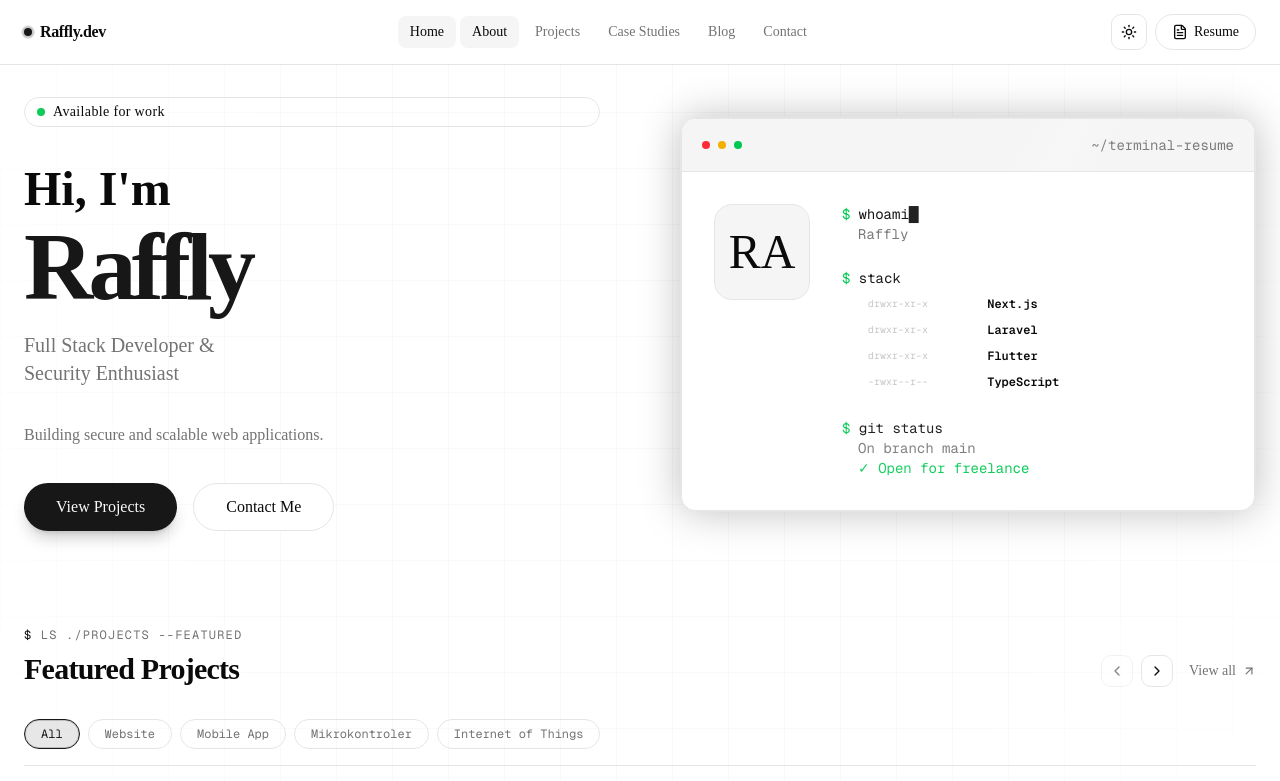
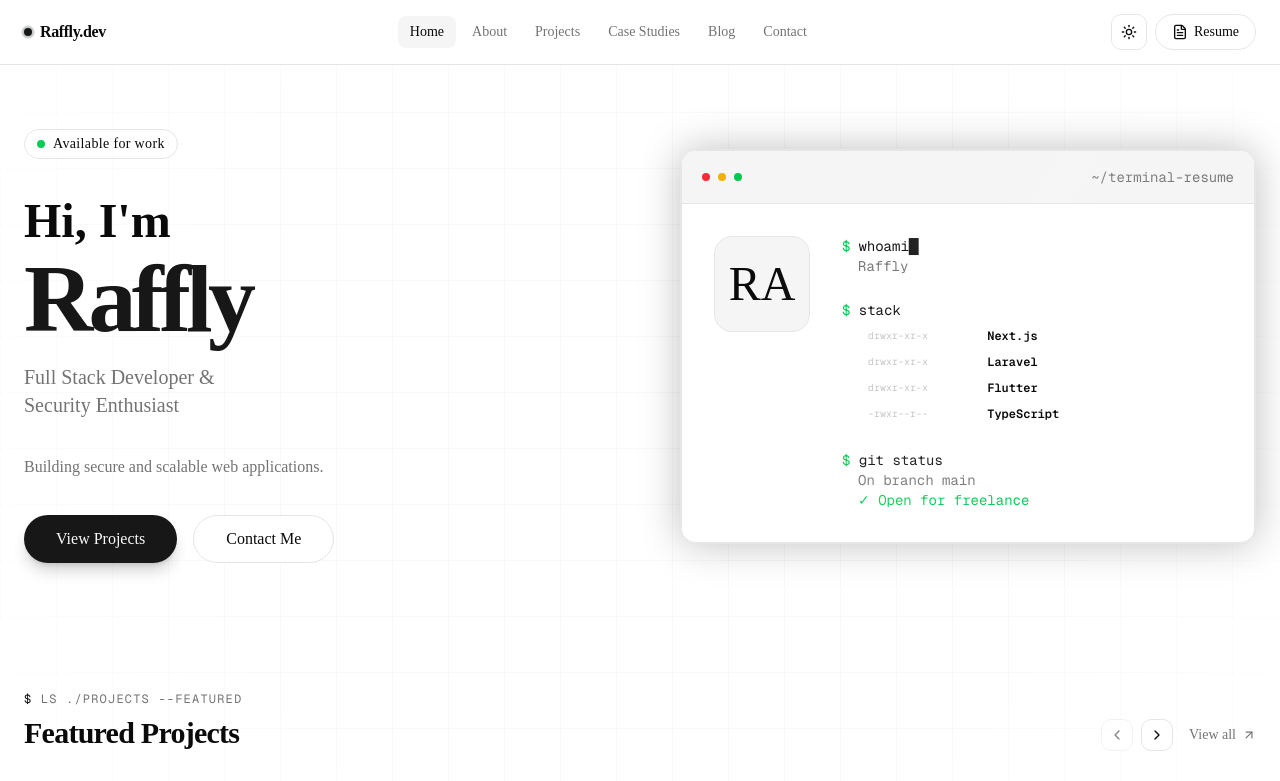
Before and after one commit to raffli0/My-porto, a Next.js app: page / in a window 1280 px wide. Shown: the top 781 px of the page. Built offline with nearby package versions, Linux system fonts and the light colour scheme.

Commit message:
refactor: implement scroll-to-section navigation with improved intersection detection and responsive layout adjustments

```diff
--- a/components/layout/navbar.tsx
+++ b/components/layout/navbar.tsx
@@ -20,7 +20,7 @@ export default function Navbar() {
 
     const [mounted, setMounted] = useState(false);
     const [scrolled, setScrolled] = useState(false);
-    const [activeHash, setActiveHash] = useState("");
+    const [activeSection, setActiveSection] = useState("home");
     const [menuOpen, setMenuOpen] = useState(false);
 
     useEffect(() => { setMounted(true); }, []);
@@ -31,29 +31,105 @@ export default function Navbar() {
         return () => window.removeEventListener("scroll", onScroll);
     }, []);
 
+    // Scroll listener fallback for the top of the page
     useEffect(() => {
-        const hashIds = navItems
-            .filter(i => i.href.startsWith("#"))
-            .map(i => i.href.slice(1));
+        if (pathName !== "/") return;
+        const handleScroll = () => {
+            if (window.scrollY < 50) {
+                setActiveSection("home");
+            }
+        };
+        window.addEventListener("scroll", handleScroll, { passive: true });
+        return () => window.removeEventListener("scroll", handleScroll);
+    }, [pathName]);
 
-        const observers: IntersectionObserver[] = [];
-        hashIds.forEach(id => {
+    // Intersection Observer to detect active sections on the home page
+    useEffect(() => {
+        if (pathName !== "/") return;
+
+        const sections = ["home", "about", "contact"];
+        const observerOptions = {
+            root: null,
+            rootMargin: "-30% 0px -50% 0px",
+            threshold: 0,
+        };
+
+        const handleIntersect = (entries: IntersectionObserverEntry[]) => {
+            entries.forEach((entry) => {
+                if (entry.isIntersecting) {
+                    setActiveSection(entry.target.id);
+                }
+            });
+        };
+
+        const observer = new IntersectionObserver(handleIntersect, observerOptions);
+
+        sections.forEach(id => {
             const el = document.getElementById(id);
-            if (!el) return;
-            const obs = new IntersectionObserver(
-                ([entry]) => { if (entry.isIntersecting) setActiveHash(`#${id}`); },
-                { rootMargin: "-40% 0px -55% 0px" }
-            );
-            obs.observe(el);
-            observers.push(obs);
+            if (el) observer.observe(el);
         });
-        return () => observers.forEach(o => o.disconnect());
-    }, []);
+
+        return () => observer.disconnect();
+    }, [pathName]);
+
+    // Smooth scroll to section if URL has a hash on initial load/navigation
+    useEffect(() => {
+        if (pathName === "/" && typeof window !== "undefined") {
+            const hash = window.location.hash;
+            if (hash) {
+                const targetId = hash.replace("#", "");
+                const timer = setTimeout(() => {
+                    const element = document.getElementById(targetId);
+                    if (element) {
+                        element.scrollIntoView({ behavior: "smooth" });
+                        setActiveSection(targetId);
+                    }
+                }, 100);
+                return () => clearTimeout(timer);
+            }
+        }
+    }, [pathName]);
+    // Reset scroll to top on page transitions when there is no hash
+    useEffect(() => {
+        if (typeof window !== "undefined") {
+            const hash = window.location.hash;
+            if (!hash) {
+                window.scrollTo({ top: 0, behavior: "instant" as any });
+            }
+        }
+    }, [pathName]);
 
     useEffect(() => { setMenuOpen(false); }, [pathName]);
 
-    const isActive = (href: string) =>
-        href.startsWith("#") ? activeHash === href : pathName === href;
+    const getActiveState = (href: string) => {
+        if (pathName === "/") {
+            if (href === "/") return activeSection === "home";
+            if (href === "/#about") return activeSection === "about";
+            if (href === "/#contact") return activeSection === "contact";
+            return false;
+        }
+        return pathName === href;
+    };
+
+    const handleNavClick = (e: React.MouseEvent<HTMLAnchorElement>, href: string) => {
+        const isSectionLink = href.startsWith("/#") || href === "/";
+        if (isSectionLink && pathName === "/") {
+            e.preventDefault();
+            if (href === "/") {
+                window.scrollTo({ top: 0, behavior: "smooth" });
+                window.history.pushState(null, "", "/");
+                setActiveSection("home");
+            } else {
+                const targetId = href.replace("/#", "");
+                const element = document.getElementById(targetId);
+                if (element) {
+                    element.scrollIntoView({ behavior: "smooth" });
+                    window.history.pushState(null, "", href);
+                    setActiveSection(targetId);
+                }
+            }
+        }
+    };
 
     const toggleTheme = () =>
         setTheme(resolvedTheme === "dark" ? "light" : "dark");
@@ -85,11 +161,12 @@ export default function Navbar() {
                     <nav className="hidden md:flex flex-1 justify-center">
                         <ul className="flex items-center gap-1">
                             {navItems.map((item) => {
-                                const active = isActive(item.href);
+                                const active = getActiveState(item.href);
                                 return (
                                     <li key={item.href}>
                                         <Link
                                             href={item.href}
+                                            onClick={(e) => handleNavClick(e, item.href)}
                                             className={cn(
                                                 "relative flex items-center px-3 py-1.5 text-sm font-medium rounded-md transition-colors duration-150",
                                                 active
@@ -197,7 +274,7 @@ export default function Navbar() {
                             <nav className="py-3">
                                 <ul className="flex flex-col gap-0.5">
                                     {navItems.map((item, i) => {
-                                        const active = isActive(item.href);
+                                        const active = getActiveState(item.href);
                                         return (
                                             <motion.li
                                                 key={item.href}
@@ -207,7 +284,10 @@ export default function Navbar() {
                                             >
                                                 <Link
                                                     href={item.href}
-                                                    onClick={() => setMenuOpen(false)}
+                                                    onClick={(e) => {
+                                                        handleNavClick(e, item.href);
+                                                        setMenuOpen(false);
+                                                    }}
                                                     className={cn(
                                                         "flex items-center gap-3 rounded-md px-3 py-2.5 text-sm font-medium transition-colors",
                                                         active
--- a/components/sections/about.tsx
+++ b/components/sections/about.tsx
@@ -21,7 +21,7 @@ export default function About() {
     return (
         <section
             id="about"
-            className="py-24 border-t bg-background/30 backdrop-blur-sm"
+            className="py-8 md:py-16 border-t bg-background/30 backdrop-blur-sm scroll-mt-16"
         >
             <Container>
                 {/* Section Profile */}
--- a/components/sections/contact.tsx
+++ b/components/sections/contact.tsx
@@ -4,7 +4,7 @@ export default function Contact() {
     return (
         <section
             id="contact"
-            className="py-14"
+            className="py-8 md:py-16 border-t scroll-mt-16"
         >
             <Container>
                 {/* Header Section */}
--- a/components/sections/hero.tsx
+++ b/components/sections/hero.tsx
@@ -10,41 +10,41 @@ import Link from "next/link";
 
 export default function Hero() {
     return (
-        <section>
+        <section id="home" className="py-8 md:py-16">
             <Container>
-                <div className="grid pt-8 grid-cols-2 items-center gap-20">
+                <div className="grid grid-cols-1 md:grid-cols-2 items-center gap-10 md:gap-20">
                     {/* left */}
-                    <div className="flex flex-col justify-center space-y-8 max-w-xl">
-                        <span className="inline-flex items-center rounded-full border px-3 py-1 text-sm gap-2 bg-transparent font-medium tracking-wide">
+                    <div className="flex flex-col justify-center space-y-6 md:space-y-8 max-w-xl">
+                        <span className="inline-flex self-start items-center rounded-full border px-3 py-1 text-sm gap-2 bg-transparent font-medium tracking-wide">
                             <span className="h-2 w-2 rounded-full bg-green-500 animate-pulse"></span>
                             {profile.status}
                         </span>
 
                         <div className="space-y-4">
-                            <h1 className="text-5xl font-bold leading-tight">
+                            <h1 className="text-3xl sm:text-4xl md:text-5xl font-bold leading-tight">
                                 Hi, I'm
                                 <br />
-                                <span className="text-8xl tracking-tighter text-primary">{profile.name}</span>
+                                <span className="text-5xl sm:text-7xl md:text-8xl tracking-tighter text-primary">{profile.name}</span>
                             </h1>
 
-                            <div className="text-xl font-medium text-muted-foreground">
+                            <div className="text-lg md:text-xl font-medium text-muted-foreground">
                                 <p>{profile.title} &</p>
                                 <p>{profile.subtitle}</p>
                             </div>
                         </div>
 
-                        <p className="text-muted-foreground max-w-lg leading-8 text-base">{profile.bio}</p>
+                        <p className="text-muted-foreground max-w-lg leading-relaxed md:leading-8 text-sm md:text-base">{profile.bio}</p>
 
                         {/* button */}
-                        <div className="flex gap-4">
+                        <div className="flex flex-wrap gap-4">
                             <Link href="/projects">
-                                <Button variant="glow" size="lg">
+                                <Button variant="glow" size="lg" className="w-full sm:w-auto">
                                     View Projects
                                 </Button>
                             </Link>
 
                             <Link href="#contact">
-                                <Button variant="terminal" size="lg">
+                                <Button variant="terminal" size="lg" className="w-full sm:w-auto">
                                     Contact Me
                                 </Button>
                             </Link>
@@ -67,9 +67,9 @@ export default function Hero() {
                             </div>
 
                             {/* Body */}
-                            <div className="flex gap-8 p-8">
+                            <div className="flex flex-col sm:flex-row gap-6 sm:gap-8 p-6 sm:p-8">
                                 {/* avatar */}
-                                <div className="flex h-24 w-24 items-center justify-center rounded-2xl border bg-muted text-5xl">
+                                <div className="flex h-20 w-20 sm:h-24 sm:w-24 shrink-0 items-center justify-center rounded-2xl border bg-muted text-4xl sm:text-5xl">
                                     RA
                                 </div>
 
--- a/components/sections/projects-highlight.tsx
+++ b/components/sections/projects-highlight.tsx
@@ -100,7 +100,7 @@ export default function ProjectsHighlight() {
     };
 
     return (
-        <section id="projects" className="py-24 overflow-hidden">
+        <section id="projects" className="py-8 md:py-16 overflow-hidden">
             <Container>
                 {/* Header */}
                 <motion.div
--- a/data/navigation.ts
+++ b/data/navigation.ts
@@ -5,7 +5,7 @@ export const navItems = [
     },
     {
         name: "About",
-        href: "#about",
+        href: "/#about",
     },
     {
         name: "Projects",
@@ -21,6 +21,6 @@ export const navItems = [
     },
     {
         name: "Contact",
-        href: "#contact",
+        href: "/#contact",
     },
 ];
```
